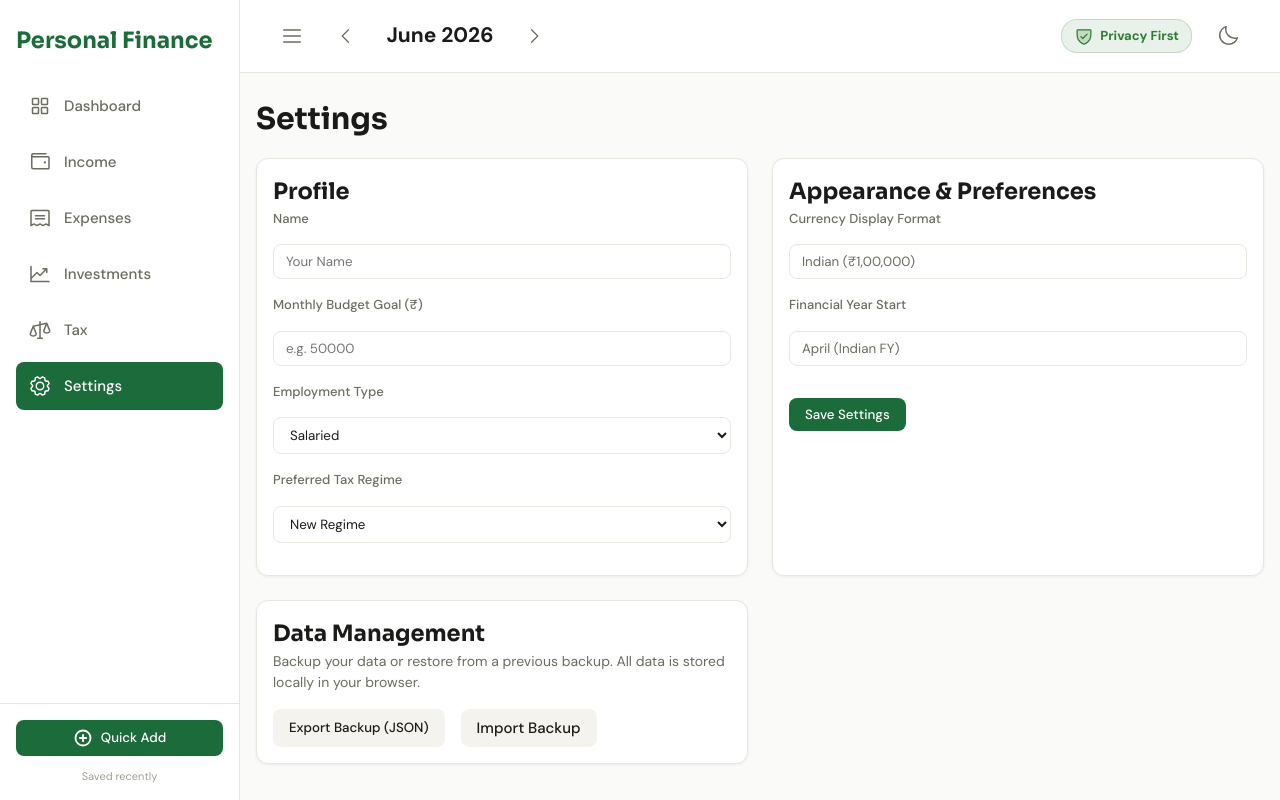
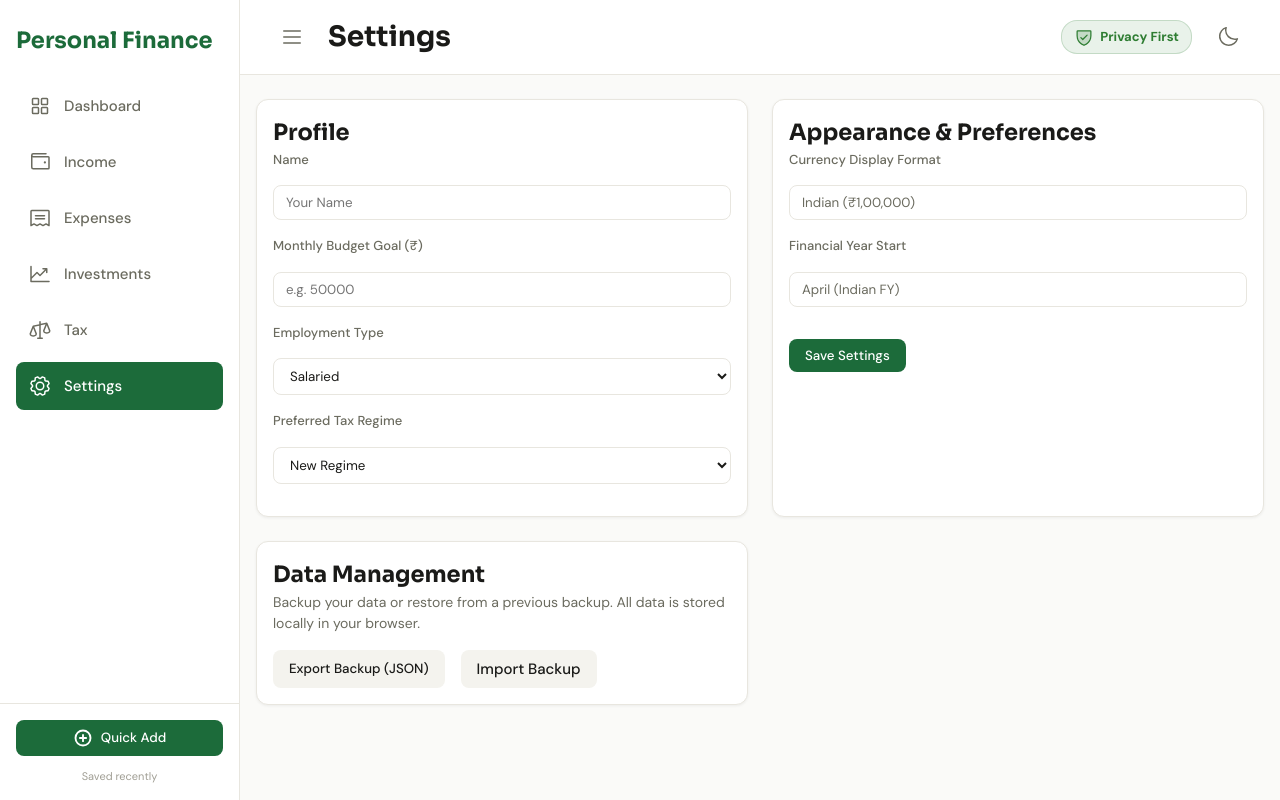
Before and after one commit to AnkeethV/Personal_Finance, a React (Vite) app: page /settings in a window 1280 px wide. Built offline with nearby package versions, Linux system fonts and the light colour scheme.

Commit message:
Settings tab adjustment

```diff
--- a/src/components/TopBar.jsx
+++ b/src/components/TopBar.jsx
@@ -32,8 +32,10 @@ export default function TopBar({ toggleTheme, isDark, toggleSidebar }) {
         <button className="icon-btn hamburger-btn" onClick={toggleSidebar}>
           <List size={24} />
         </button>
-      {location.pathname === '/' ? (
-        <h1 className="font-display" style={{ margin: 0, fontSize: 'var(--text-xl)', color: 'var(--text-primary)' }}>Finance Status</h1>
+      {location.pathname === '/' || location.pathname === '/settings' ? (
+        <h1 className="font-display" style={{ margin: 0, fontSize: 'var(--text-xl)', color: 'var(--text-primary)' }}>
+          {location.pathname === '/' ? 'Finance Status' : 'Settings'}
+        </h1>
       ) : (
         <div className="month-selector">
           <button className="icon-btn" onClick={handlePrevMonth}><CaretLeft size={20} /></button>
--- a/src/pages/Settings.jsx
+++ b/src/pages/Settings.jsx
@@ -65,9 +65,7 @@ export default function Settings() {
   if (!profile || !settings) return <div>Loading...</div>;
 
   return (
-    <div className="container">
-      <h1 className="font-display" style={{ marginTop: '24px', marginBottom: '16px' }}>Settings</h1>
-
+    <div className="container" style={{ paddingTop: '24px' }}>
       <div className="settings-grid">
         <div className="card">
           <h2 className="font-display">Profile</h2>
```
